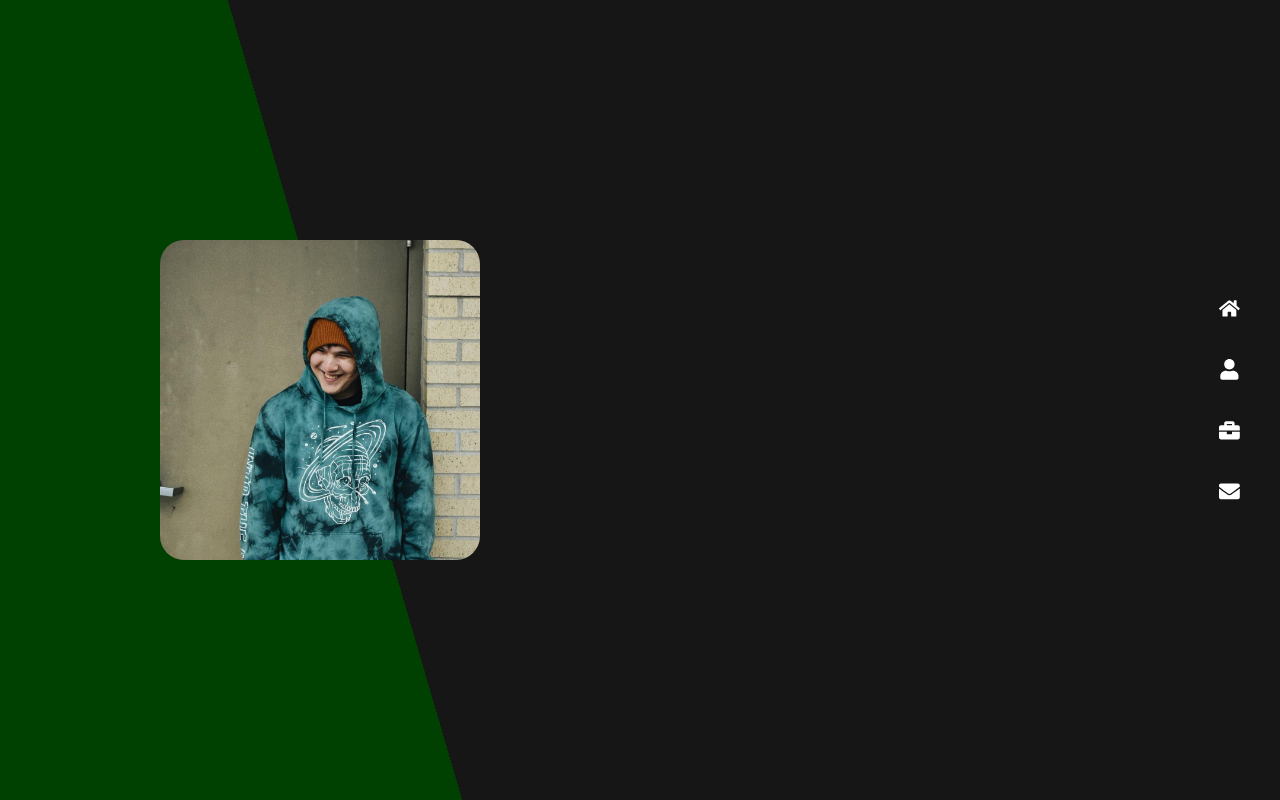
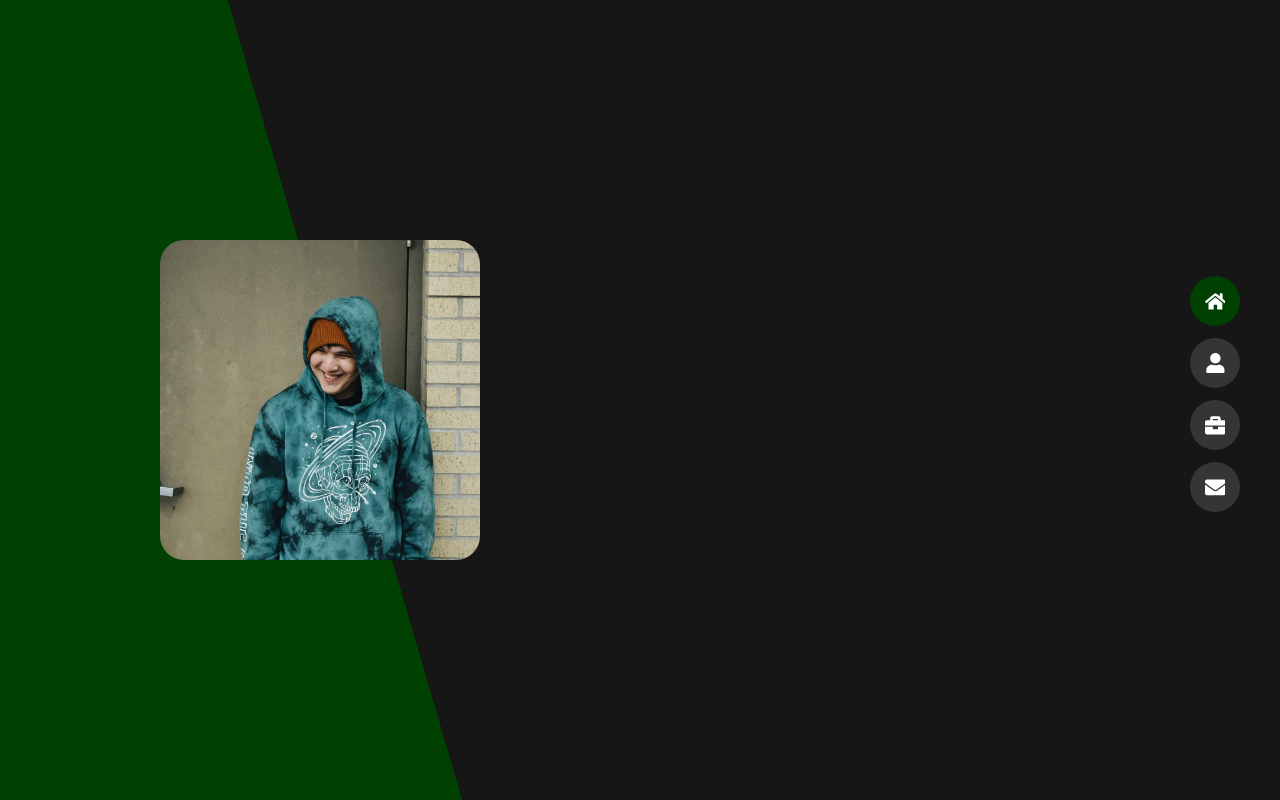
Before and after one commit to owlsCloud/GerardoGarza, a React (Create React App) app: page / in a window 1280 px wide. Built offline with nearby package versions, Linux system fonts and the light colour scheme.

Commit message:
styled nav links

```diff
--- a/src/components/Navbar.js
+++ b/src/components/Navbar.js
@@ -1,26 +1,43 @@
-import React from "react";
+import React, { useState } from "react";
 import { FaBriefcase, FaEnvelope, FaHome, FaUser } from "react-icons/fa";
 function Navbar() {
+  const [currentlyActive, setCurrentlyActive] = useState("home");
   return (
-    <nav className="fixed right-0 h-screen flex ">
+    <nav className="fixed right-0 h-screen flex justify-center mr-10 ">
       <ul className="m-auto">
-        <li className="m-10">
-          <a href="#a">
-            <FaHome size={"1.3em"} color={"#ffffff"} />
+        <li
+          className={`w-[50px] h-[50px] ${
+            currentlyActive === "home" ? "bg-primary" : "bg-inActive"
+          } rounded-full m-auto mb-3 flex justify-center `}
+        >
+          <a href="#a" className="m-auto">
+            <FaHome size={"1.3em"} color={"#ffffff"} className="" />
           </a>
         </li>
-        <li className="m-10">
-          <a href="#a">
+        <li
+          className={`w-[50px] h-[50px] ${
+            currentlyActive === "about" ? "bg-primary" : "bg-inActive"
+          } rounded-full m-auto mb-3 flex justify-center `}
+        >
+          <a href="#a" className="m-auto">
             <FaUser size={"1.3em"} color={"#ffffff"} />
           </a>
         </li>
-        <li className="m-10">
-          <a href="#a">
+        <li
+          className={`w-[50px] h-[50px] ${
+            currentlyActive === "portfolio" ? "bg-primary" : "bg-inActive"
+          } rounded-full m-auto mb-3 flex justify-center `}
+        >
+          <a href="#a" className="m-auto">
             <FaBriefcase size={"1.3em"} color={"#ffffff"} />
           </a>
         </li>
-        <li className="m-10">
-          <a href="#a">
+        <li
+          className={`w-[50px] h-[50px] ${
+            currentlyActive === "contact" ? "bg-primary" : "bg-inActive"
+          } rounded-full m-auto mb-3 flex justify-center `}
+        >
+          <a href="#a" className="m-auto hover:cursor-pointer">
             <FaEnvelope size={"1.3em"} color={"#ffffff"} />
           </a>
         </li>
--- a/tailwind.config.js
+++ b/tailwind.config.js
@@ -2,6 +2,10 @@
 module.exports = {
   content: ["./src/**/*.{js,jsx,ts,tsx}"],
   theme: {
+    colors: {
+      primary: "#004000",
+      inActive: "#353535",
+    },
     extend: {},
   },
   plugins: [require("tailwind-scrollbar-hide")],
```
